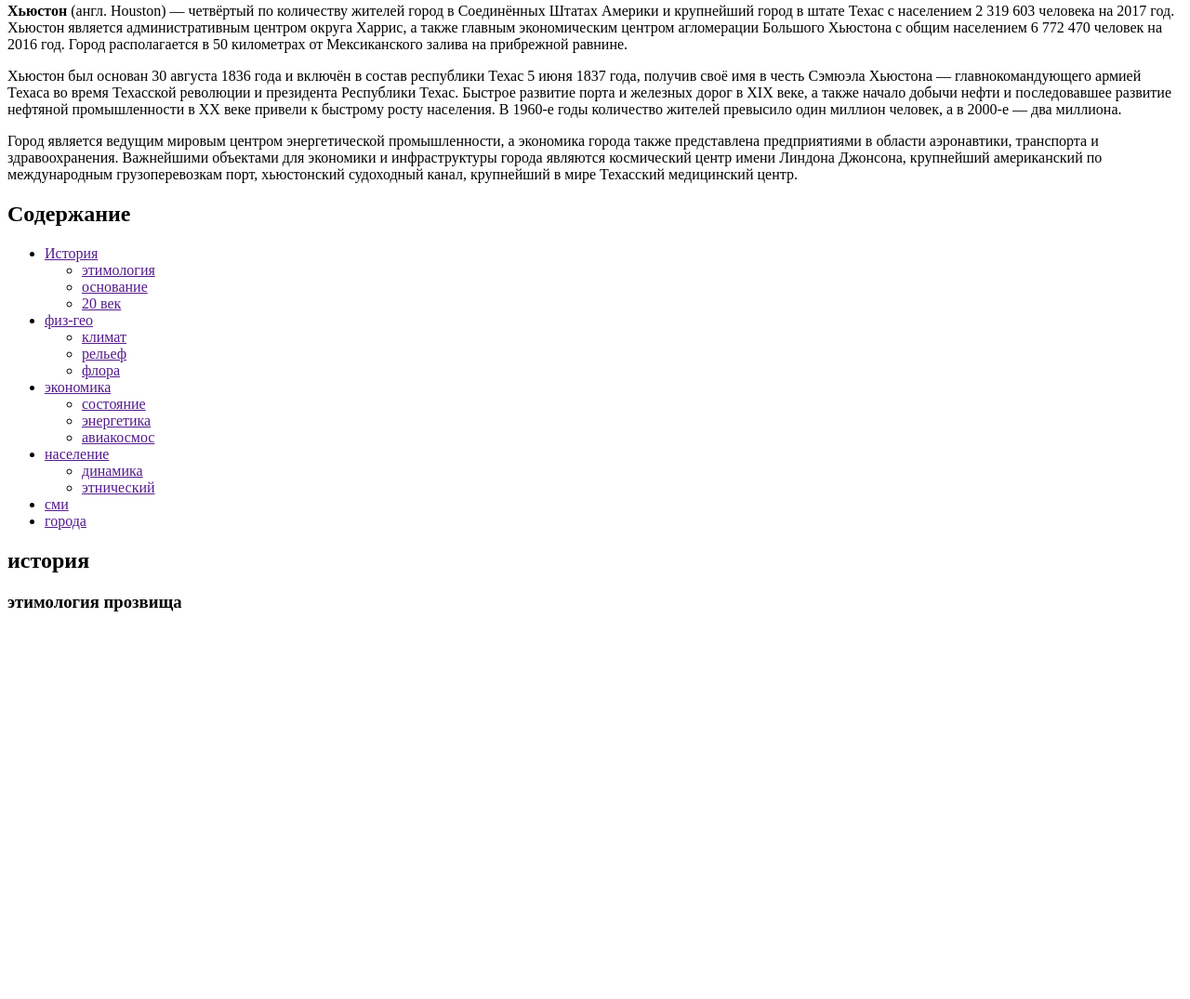
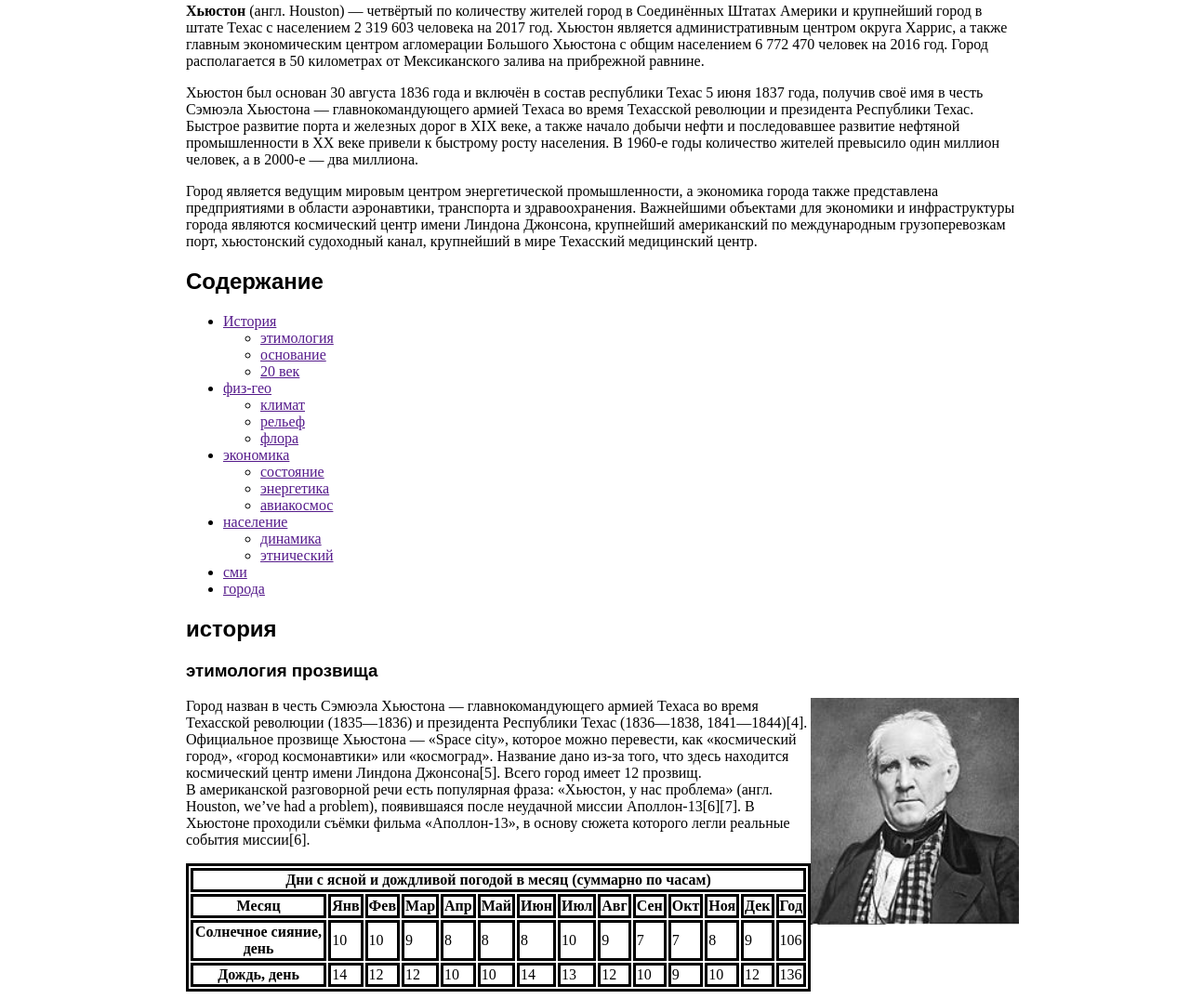
Before and after one commit to gakawarstone/web, a plain HTML site: page stepik/lesson-4/index.html in a window 1280 px wide. Shown: the part 77-1152 px from the top of the page at 93% size. Before the commit the page ends 800 px from the top, so only its background shows below. Drawn offline with Linux system fonts and the light colour scheme.

Commit message:
11 commit

```diff
--- /dev/null
+++ b/stepik/lesson-4/css/main.css
@@ -0,0 +1,28 @@
+body{
+  width: 70%;
+  align-items: center;
+  padding-left: 15%;
+}
+
+h1, h2, h3{
+  font-family: sans-serif;
+  padding-top: -5px;
+}
+
+h1{
+  font-size: 32px;
+}
+
+table, th, td, tr{
+  border-style: solid;
+  border-color: black;
+}
+
+img{
+  float: right;
+  width: 25%;
+}
+
+.text-1{
+  margin-bottom: 65px;
+}
--- a/stepik/lesson-4/index.html
+++ b/stepik/lesson-4/index.html
@@ -5,6 +5,7 @@
   <meta name="viewport" content="width=device-width, initial-scale=1.0">
   <meta http-equiv="X-UA-Compatible" content="ie=edge">
   <title>Document</title>
+  <link rel="stylesheet" href="css/main.css">
 </head>
 <body>
 <h1>Хьюстон</h1>
@@ -72,6 +73,81 @@
 </ul>
 
 <h2>история <br></h2>
+
 <h3>этимология прозвища</h3>
+
+<img src="image/image-1.jpg">
+
+<p>
+  Город назван в честь Сэмюэла Хьюстона — главнокомандующего армией Техаса во
+  время Техасской революции (1835—1836) и президента Республики Техас
+  (1836—1838, 1841—1844)[4]. <br>
+
+  Официальное прозвище Хьюстона — «Space city», которое можно перевести, как
+  «космический город», «город космонавтики» или «космоград». Название дано
+  из-за того, что здесь находится космический центр имени Линдона Джонсона[5].
+  Всего город имеет 12 прозвищ. <br>
+
+  В американской разговорной речи есть популярная фраза: «Хьюстон, у нас
+  проблема» (англ. Houston, we’ve had a problem), появившаяся после неудачной
+  миссии Аполлон-13[6][7]. В Хьюстоне проходили съёмки фильма «Аполлон-13»,
+  в основу сюжета которого легли реальные события миссии[6]. <br>
+</p>
+
+<table>
+  <tbody>
+    <tr>
+      <th colspan="14">Дни с ясной и дождливой погодой в месяц (суммарно по часам)</th>
+    </tr>
+    <tr>
+      <th>Месяц</th>
+      <th>Янв</th>
+      <th>Фев</th>
+      <th>Мар</th>
+      <th>Апр</th>
+      <th>Май</th>
+      <th>Июн</th>
+      <th>Июл</th>
+      <th>Авг</th>
+      <th>Сен</th>
+      <th>Окт</th>
+      <th>Ноя</th>
+      <th>Дек</th>
+      <th>Год</th>
+    </tr>
+    <tr>
+      <th>Солнечное сияние, день</th>
+      <td>10</td>
+      <td>10</td>
+      <td>9</td>
+      <td>8</td>
+      <td>8</td>
+      <td>8</td>
+      <td>10</td>
+      <td>9</td>
+      <td>7</td>
+      <td>7</td>
+      <td>8</td>
+      <td>9</td>
+      <td>106</td>
+    </tr>
+    <tr>
+      <th>Дождь, день</th>
+      <td>14</td>
+      <td>12</td>
+      <td>12</td>
+      <td>10</td>
+      <td>10</td>
+      <td>14</td>
+      <td>13</td>
+      <td>12</td>
+      <td>10</td>
+      <td>9</td>
+      <td>10</td>
+      <td>12</td>
+      <td>136</td>
+    </tr>
+  </tbody>
+</table>
 </body>
 </html>
```
Also changed, not shown: stepik/lesson-4/image/image-1.jpg (added).
